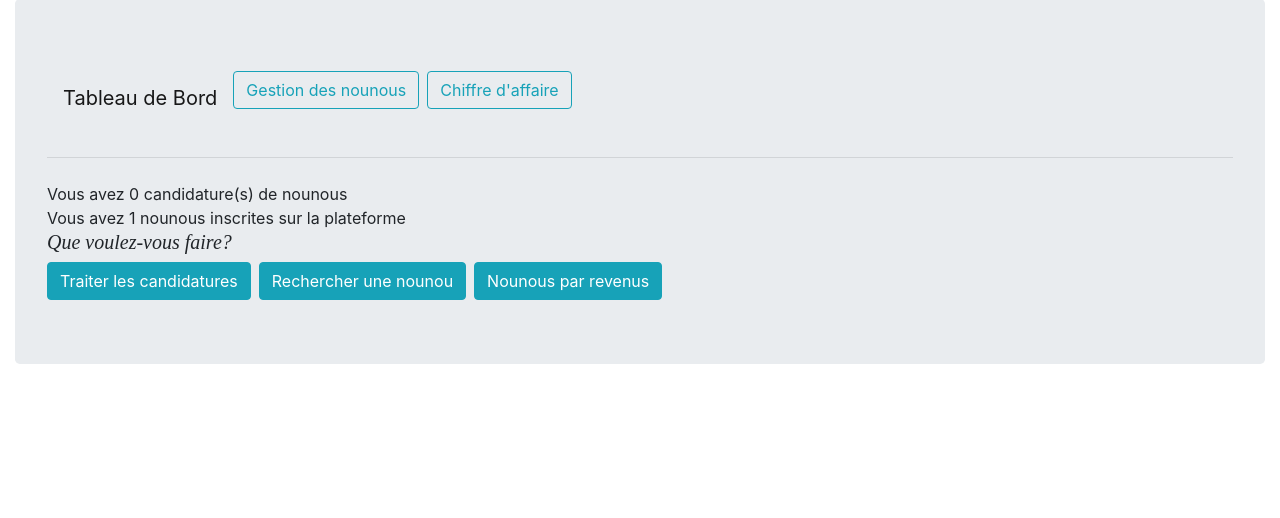
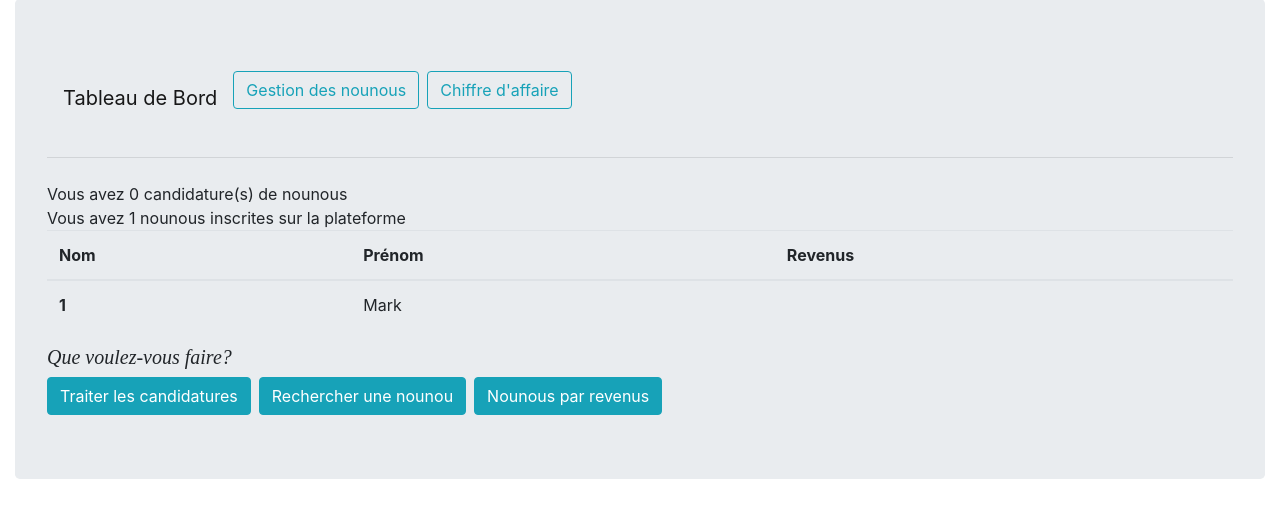
Before and after one commit to RobinLallier/projetLO07, a PHP site: page /html/board_admin.php in a window 1280 px wide, after a click on "Gestion des nounous". Shown: the part 151-669 px from the top of the page. Run offline with PHP 8.4, Linux system fonts and the light colour scheme; tables that the repository leaves empty or names only in its code hold one stand-in row (values such as "Sample post"); some libraries are stand-ins or nearby versions.

Commit message:
debut decroissant

```diff
--- a/NounousLO07/html/board_admin.php
+++ b/NounousLO07/html/board_admin.php
@@ -45,11 +45,11 @@ include '../php/config.php';
 
                 <?php
 
-                $requete1 = "SELECT * FROM NOUNOU WHERE candidature=1;";
-                $resultat1 = mysqli_query($bdd, $requete1);
+                $requete = "SELECT * FROM NOUNOU WHERE candidature=1;";
+                $resultat = mysqli_query($bdd, $requete);
 
-                if ($resultat1) {
-                    $candidatures = mysqli_num_rows($resultat1);
+                if ($resultat) {
+                    $candidatures = mysqli_num_rows($resultat);
                     echo("Vous avez ". $candidatures . " candidature(s) de nounous");
                 } else{
                     echo ("Il n'y a aucune candidature actuellement");
@@ -60,16 +60,42 @@ include '../php/config.php';
 
                 <?php
 
-                $requete2 = "SELECT * FROM NOUNOU WHERE candidature=0;";
-                $resultat2 = mysqli_query($bdd, $requete2);
+                $requete = "SELECT * FROM NOUNOU WHERE candidature=0;";
+                $resultat = mysqli_query($bdd, $requete);
 
-                if ($resultat2) {
-                    $nbrnounous = mysqli_num_rows($resultat2);
+                if ($resultat) {
+                    $nbrnounous = mysqli_num_rows($resultat);
                     echo("Vous avez ". $nbrnounous . " nounous inscrites sur la plateforme");
                 } else{
                     echo ("Aucune nounou n'est encore inscrite sur la plateforme");
                 }
                 ?>
+
+                <table class="table">
+                    <thead>
+                    <tr>
+                        <th scope="col">Nom</th>
+                        <th scope="col">Prénom</th>
+                        <th scope="col">Revenus</th>
+                    </tr>
+                    </thead>
+                    <tbody>
+
+                    <?php
+                    $requete = "SELECT nom, prenom, revenus FROM NOUNOU ORDER BY revenus DESC;";
+                    $resultat = mysqli_query($bdd, $requete);
+
+                    if ($resultat) {
+
+                    }
+
+                    ?>
+                    <tr>
+                        <th scope="row">1</th>
+                        <td>Mark</td>
+
+                    </tbody>
+                </table>
 
             </article>
             <h2 class="lead">Que voulez-vous faire?</h2>
@@ -78,6 +104,8 @@ include '../php/config.php';
                 <li class="nav-item mr-2"><button type="button" class="btn btn-info">Traiter les candidatures</button></li>
                 <li class="nav-item mr-2"><button type="button" class="btn btn-info">Rechercher une nounou</button></li>
                 <li class="nav-item mr-2"><button type="button" class="btn btn-info">Nounous par revenus</button></li>
+
+
             </ul>
         </div>
 
```
